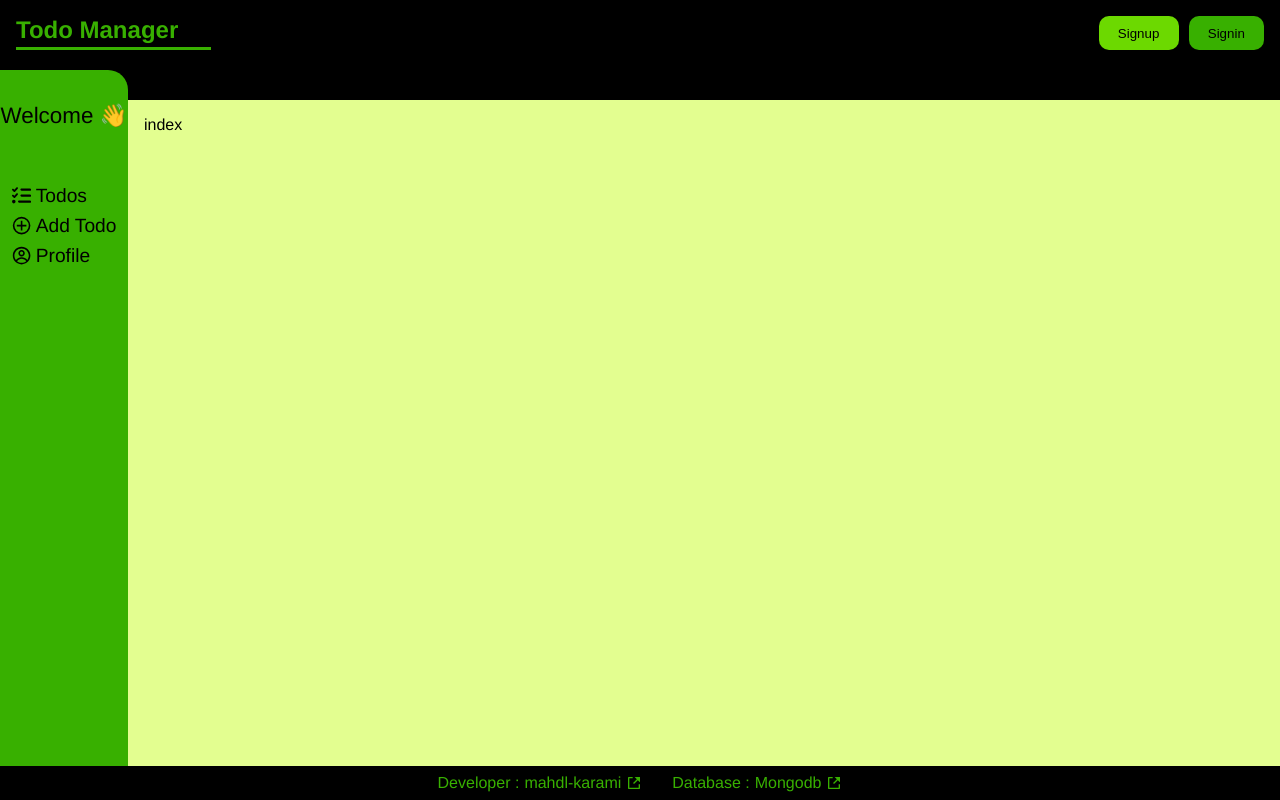
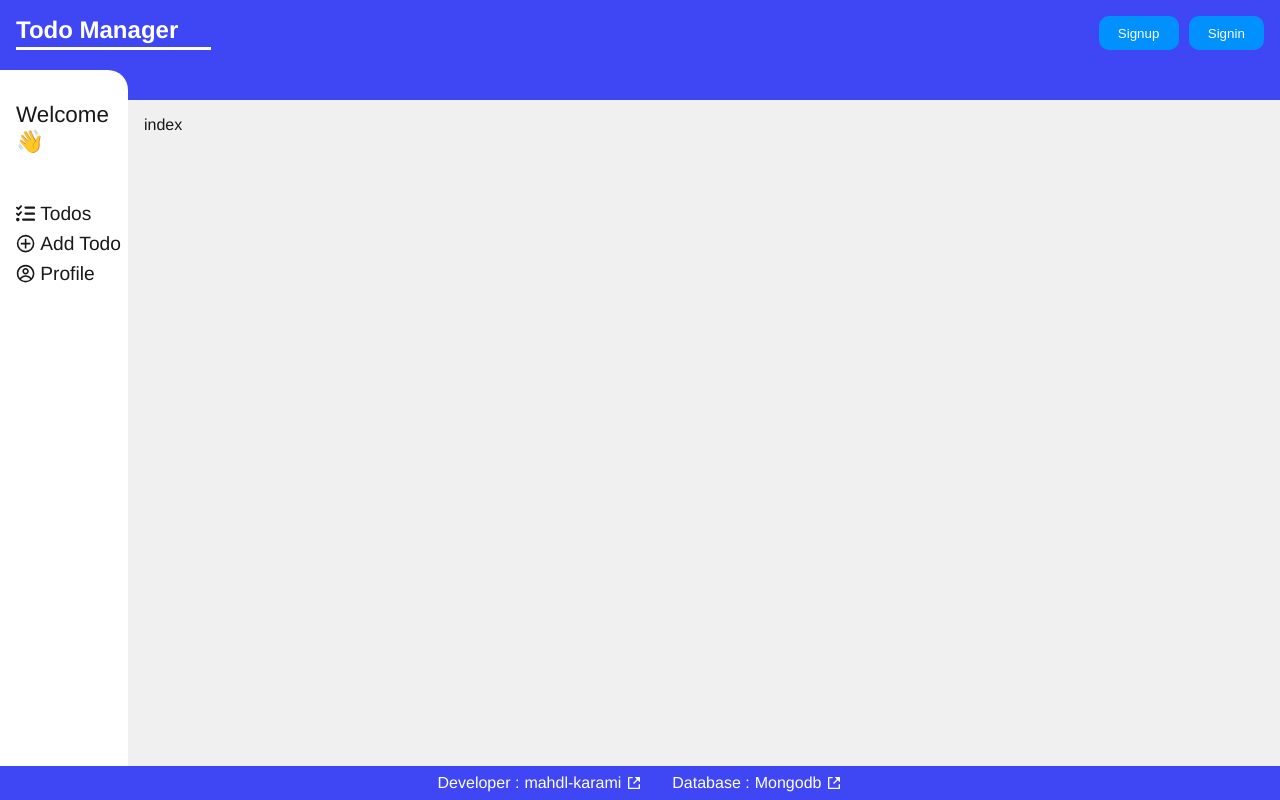
Before and after one commit to mahdl-karami/njs-todos-pages, a Next.js app: page / in a window 1280 px wide. Built offline with nearby package versions, Linux system fonts and the light colour scheme.

Commit message:
change colors

```diff
--- a/styles/globals.css
+++ b/styles/globals.css
@@ -1,11 +1,12 @@
 :root {
-  --background: #e3fe90;
-  --foreground: #000000;
-  --primary: #6cd900;
-  --secondary: #38b000;
+  --background: #f0f0f0;
+  --foreground: #ffffff;
+  --primary: #0091ff;
+  --secondary: #3f47f4;
   --danger: #ff2929;
   --success: #00409a;
   --warning: #ffd000;
+  --text: #181818;
 
   font-family: "Franklin Gothic Medium", "Arial Narrow", Arial, sans-serif;
   background: var(--background);
@@ -47,9 +48,3 @@ a {
 .btn-secondary {
   background: var(--secondary);
 }
-.btn-primary-outline {
-  border: 1px solid var(--primary);
-}
-.btn-secondary-outline {
-  border: 1px solid var(--secondary);
-}
--- a/templates/Layout.js
+++ b/templates/Layout.js
@@ -14,7 +14,7 @@ function Layout({ children }) {
           </h1>
           <div className={styles.buttons}>
             <button className="btn btn-primary">Signup</button>
-            <button className="btn btn-secondary">Signin</button>
+            <button className="btn btn-primary">Signin</button>
           </div>
         </nav>
       </header>
--- a/templates/Layout.module.css
+++ b/templates/Layout.module.css
@@ -1,8 +1,8 @@
 /* Header/Footer */
 .header,
 .footer {
-  background: var(--foreground);
-  color: var(--secondary);
+  background: var(--secondary);
+  color: var(--foreground);
 }
 .header {
   position: fixed;
@@ -11,7 +11,7 @@
 }
 .header a,
 .footer a {
-  color: var(--secondary);
+  color: var(--foreground);
 }
 .footer {
   width: 100%;
@@ -42,7 +42,7 @@
   position: absolute;
   width: 120%;
   height: 3px;
-  background: var(--secondary);
+  background: var(--foreground);
   bottom: 0;
   left: 0;
 }
@@ -53,15 +53,17 @@
 
 /* Sidebar */
 .sidebar {
-  background: var(--secondary);
+  background: var(--foreground);
   width: 10%;
   position: fixed;
   top: 70px;
   height: 100%;
   border-radius: 0 20px 0 0;
-  display: flex;
-  flex-direction: column;
-  align-items: center;
+  padding-left: 1rem;
+  &,
+  & > ul > li > a {
+    color: var(--text);
+  }
 }
 .sidebar h4 {
   font-size: 1.4em;
@@ -81,3 +83,6 @@
   z-index: -1;
   padding: 1rem;
 }
+.section * {
+  color: var(--text);
+}
```
